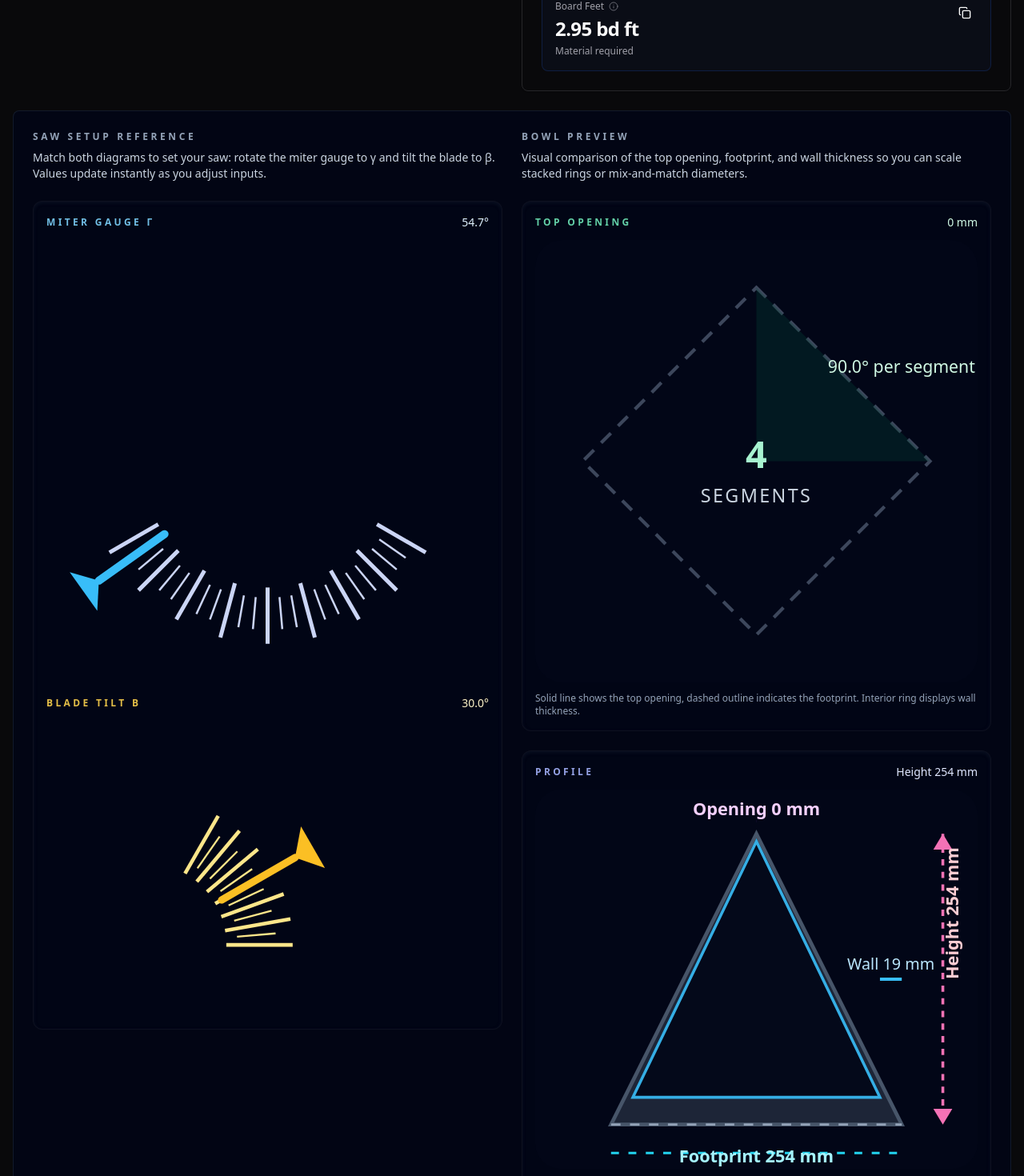
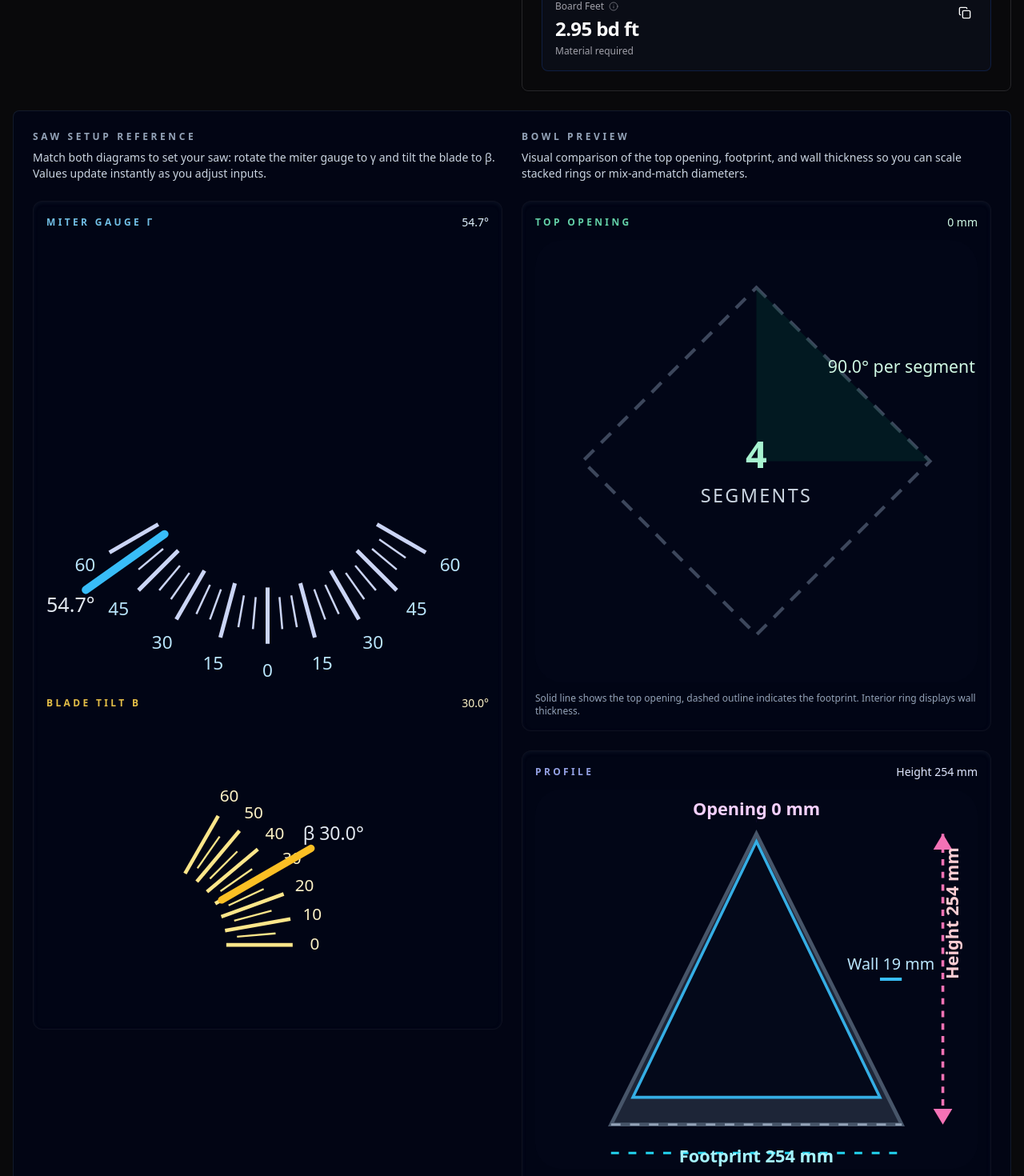
Before and after one commit to yeutterg/compound-miter-calculator, a Next.js app: page / in a window 1280 px wide. Shown: the part 1168-2638 px from the top of the page at 80% size. Built offline with nearby package versions, Linux system fonts and the light colour scheme.

Commit message:
add tick marks

```diff
--- a/components/panels/Visualization3D.tsx
+++ b/components/panels/Visualization3D.tsx
@@ -85,9 +85,8 @@ function SawSetupDiagram({ miterGauge, bladeTilt }: { miterGauge: number; bladeT
   const gaugeTicks = Array.from({ length: (gaugeSpan * 2) / 5 + 1 }, (_, idx) => -gaugeSpan + idx * 5);
   const pointerAngle = baseAngle + clampedGauge;
   const pointerInner = polarToCartesian(center, center, gaugeRadius - 12, pointerAngle);
-  const pointerOuter = polarToCartesian(center, center, gaugeRadius + 28, pointerAngle);
-  const pointerWingLeft = polarToCartesian(center, center, gaugeRadius + 38, pointerAngle - 6);
-  const pointerWingRight = polarToCartesian(center, center, gaugeRadius + 38, pointerAngle + 6);
+  const pointerOuter = polarToCartesian(center, center, gaugeRadius + 36, pointerAngle);
+  const pointerLabel = polarToCartesian(center, center, gaugeRadius + 50, pointerAngle);
 
   const bevelWidth = 240;
   const bevelHeight = 160;
@@ -98,9 +97,8 @@ function SawSetupDiagram({ miterGauge, bladeTilt }: { miterGauge: number; bladeT
   const bevelTicks = Array.from({ length: 13 }, (_, idx) => idx * 5);
   const bevelPointerAngle = 90 - clampedTilt;
   const bevelPointerInner = polarToCartesian(pivotX, pivotY, bevelRadius - 12, bevelPointerAngle);
-  const bevelPointerOuter = polarToCartesian(pivotX, pivotY, bevelRadius + 34, bevelPointerAngle);
-  const bevelWingLeft = polarToCartesian(pivotX, pivotY, bevelRadius + 46, bevelPointerAngle - 7);
-  const bevelWingRight = polarToCartesian(pivotX, pivotY, bevelRadius + 46, bevelPointerAngle + 7);
+  const bevelPointerOuter = polarToCartesian(pivotX, pivotY, bevelRadius + 44, bevelPointerAngle);
+  const bevelLabel = polarToCartesian(pivotX, pivotY, bevelRadius + 58, bevelPointerAngle);
 
   return (
     <div className="grid gap-4 rounded-xl border border-white/5 bg-slate-950/60 p-4 text-slate-200 shadow-inner shadow-slate-900/60">
@@ -115,10 +113,22 @@ function SawSetupDiagram({ miterGauge, bladeTilt }: { miterGauge: number; bladeT
             const isMajor = tickAngle % 15 === 0;
             const inner = polarToCartesian(center, center, gaugeRadius - (isMajor ? 12 : 7), actualAngle);
             const outer = polarToCartesian(center, center, gaugeRadius + (isMajor ? 16 : 9), actualAngle);
-            return <line key={`tick-${tickAngle}`} x1={inner.x} y1={inner.y} x2={outer.x} y2={outer.y} stroke="#cbd5f5" strokeWidth={isMajor ? 2 : 1} />;
+            const labelPos = polarToCartesian(center, center, gaugeRadius + 30, actualAngle);
+            return (
+              <g key={`tick-${tickAngle}`}>
+                <line x1={inner.x} y1={inner.y} x2={outer.x} y2={outer.y} stroke="#cbd5f5" strokeWidth={isMajor ? 2 : 1} />
+                {isMajor && (
+                  <text x={labelPos.x} y={labelPos.y} className="text-[9px] fill-sky-200" textAnchor="middle" dominantBaseline="middle">
+                    {Math.abs(tickAngle)}
+                  </text>
+                )}
+              </g>
+            );
           })}
           <line x1={pointerInner.x} y1={pointerInner.y} x2={pointerOuter.x} y2={pointerOuter.y} stroke="#38bdf8" strokeWidth={4} strokeLinecap="round" />
-          <polygon points={`${pointerOuter.x.toFixed(1)},${pointerOuter.y.toFixed(1)} ${pointerWingLeft.x.toFixed(1)},${pointerWingLeft.y.toFixed(1)} ${pointerWingRight.x.toFixed(1)},${pointerWingRight.y.toFixed(1)}`} fill="#38bdf8" />
+          <text x={pointerLabel.x} y={pointerLabel.y} className="text-[10px] fill-slate-200" textAnchor="middle" dominantBaseline="middle">
+            γ {clampedGauge.toFixed(1)}°
+          </text>
         </svg>
       </div>
 
@@ -133,10 +143,22 @@ function SawSetupDiagram({ miterGauge, bladeTilt }: { miterGauge: number; bladeT
             const tickAngle = 90 - tick;
             const inner = polarToCartesian(pivotX, pivotY, bevelRadius - (isMajor ? 16 : 10), tickAngle);
             const outer = polarToCartesian(pivotX, pivotY, bevelRadius + (isMajor ? 20 : 11), tickAngle);
-            return <line key={`bevel-${tick}`} x1={inner.x} y1={inner.y} x2={outer.x} y2={outer.y} stroke="#fde68a" strokeWidth={isMajor ? 2 : 1} />;
+            const labelPos = polarToCartesian(pivotX, pivotY, bevelRadius + 32, tickAngle);
+            return (
+              <g key={`bevel-${tick}`}>
+                <line x1={inner.x} y1={inner.y} x2={outer.x} y2={outer.y} stroke="#fde68a" strokeWidth={isMajor ? 2 : 1} />
+                {isMajor && (
+                  <text x={labelPos.x} y={labelPos.y} className="text-[9px] fill-amber-100" textAnchor="middle" dominantBaseline="middle">
+                    {tick}
+                  </text>
+                )}
+              </g>
+            );
           })}
           <line x1={bevelPointerInner.x} y1={bevelPointerInner.y} x2={bevelPointerOuter.x} y2={bevelPointerOuter.y} stroke="#fbbf24" strokeWidth={4} strokeLinecap="round" />
-          <polygon points={`${bevelPointerOuter.x.toFixed(1)},${bevelPointerOuter.y.toFixed(1)} ${bevelWingLeft.x.toFixed(1)},${bevelWingLeft.y.toFixed(1)} ${bevelWingRight.x.toFixed(1)},${bevelWingRight.y.toFixed(1)}`} fill="#fbbf24" />
+          <text x={bevelLabel.x} y={bevelLabel.y} className="text-[10px] fill-slate-200" textAnchor="middle" dominantBaseline="middle">
+            β {clampedTilt.toFixed(1)}°
+          </text>
         </svg>
       </div>
     </div>
```
